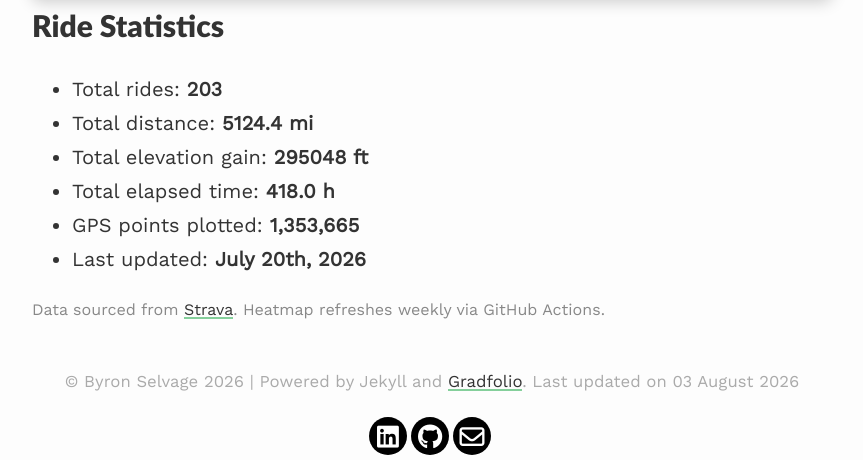
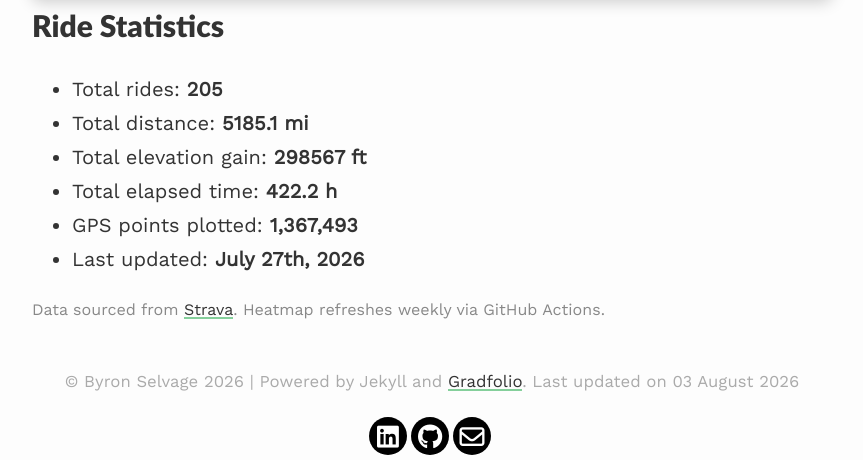
Before and after one commit to Byron-Selvage/Byron-Selvage.github.io, a Jekyll site: the page built from _pages/heatmap.md, in a window 1280 px wide. Shown: the part 842-1302 px from the top of the page, without its empty margins (208-1071 px from the left). Built offline with Jekyll 4.4.1, drawn with Linux system fonts in a browser that asks for light colours.

Commit message:
chore: update strava heatmap [skip ci]

```diff
--- a/_pages/heatmap.md
+++ b/_pages/heatmap.md
@@ -23,12 +23,12 @@ All my outdoor rides, visualized. Updated automatically every week.
 <!-- STATS:START -->
 ## Ride Statistics
 
-- Total rides: **203**
-- Total distance: **5124.4 mi**
-- Total elevation gain: **295048 ft**
-- Total elapsed time: **418.0 h**
-- GPS points plotted: **1,353,665**
-- Last updated: **July 20th, 2026**
+- Total rides: **205**
+- Total distance: **5185.1 mi**
+- Total elevation gain: **298567 ft**
+- Total elapsed time: **422.2 h**
+- GPS points plotted: **1,367,493**
+- Last updated: **July 27th, 2026**
 <!-- STATS:END -->
 
 <p style="font-size: 0.8em; color: #888; margin-top: 8px;">
```
